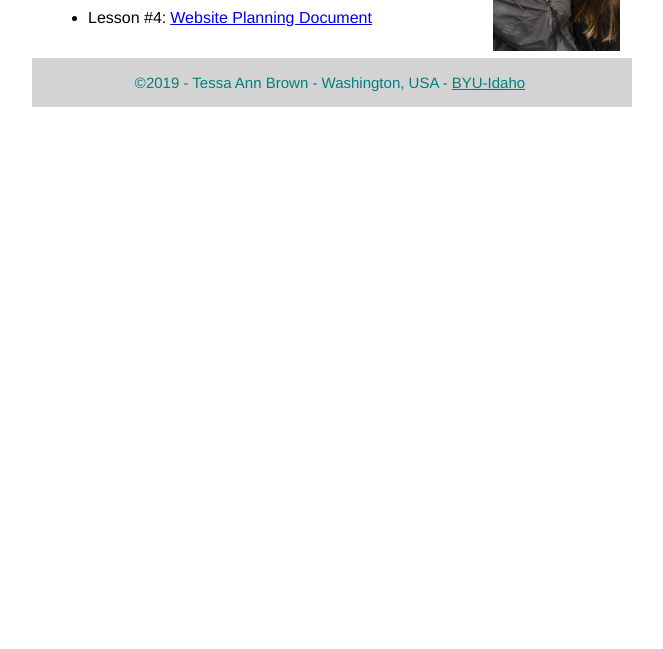
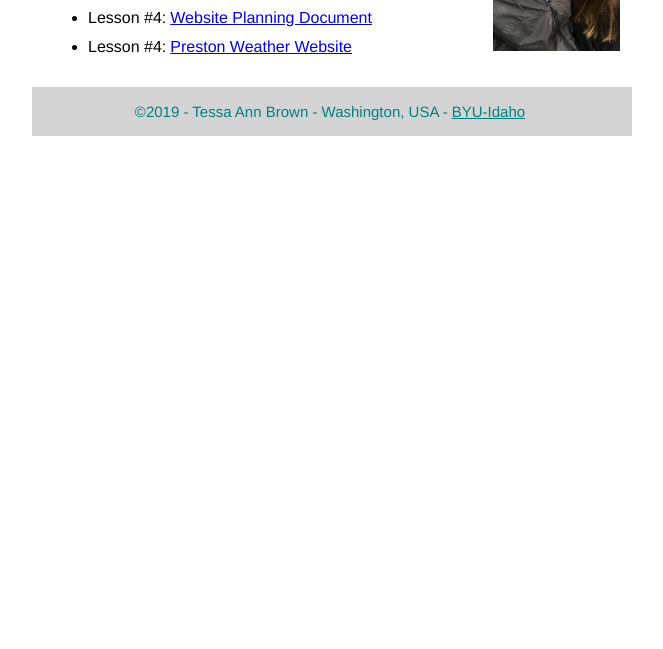
Before and after one commit to Tessa-Brown/Tessa-Brown.github.io, a plain HTML site: page index.html in a window 1280 px wide. Shown: the part 151-800 px from the top of the page, without its empty margins (308-971 px from the left). Drawn offline with Linux system fonts and the light colour scheme.

Commit message:
added preston website

```diff
--- a/index.html
+++ b/index.html
@@ -17,6 +17,7 @@
             <ul>
                 <li>Lesson #3:<a href="assignments/lesson-3/fixedhtml.html">HTML Markup Validation Assignment</a></li>
                 <li>Lesson #4:<a href="assignments/lesson-4/website-planning-doc.pdf">Website Planning Document</a></li>
+                <li>Lesson #4:<a href="assignments/lesson-4/preston-4.html">Preston Weather Website</a></li>
             </ul>
         </main>
         <footer>
```
